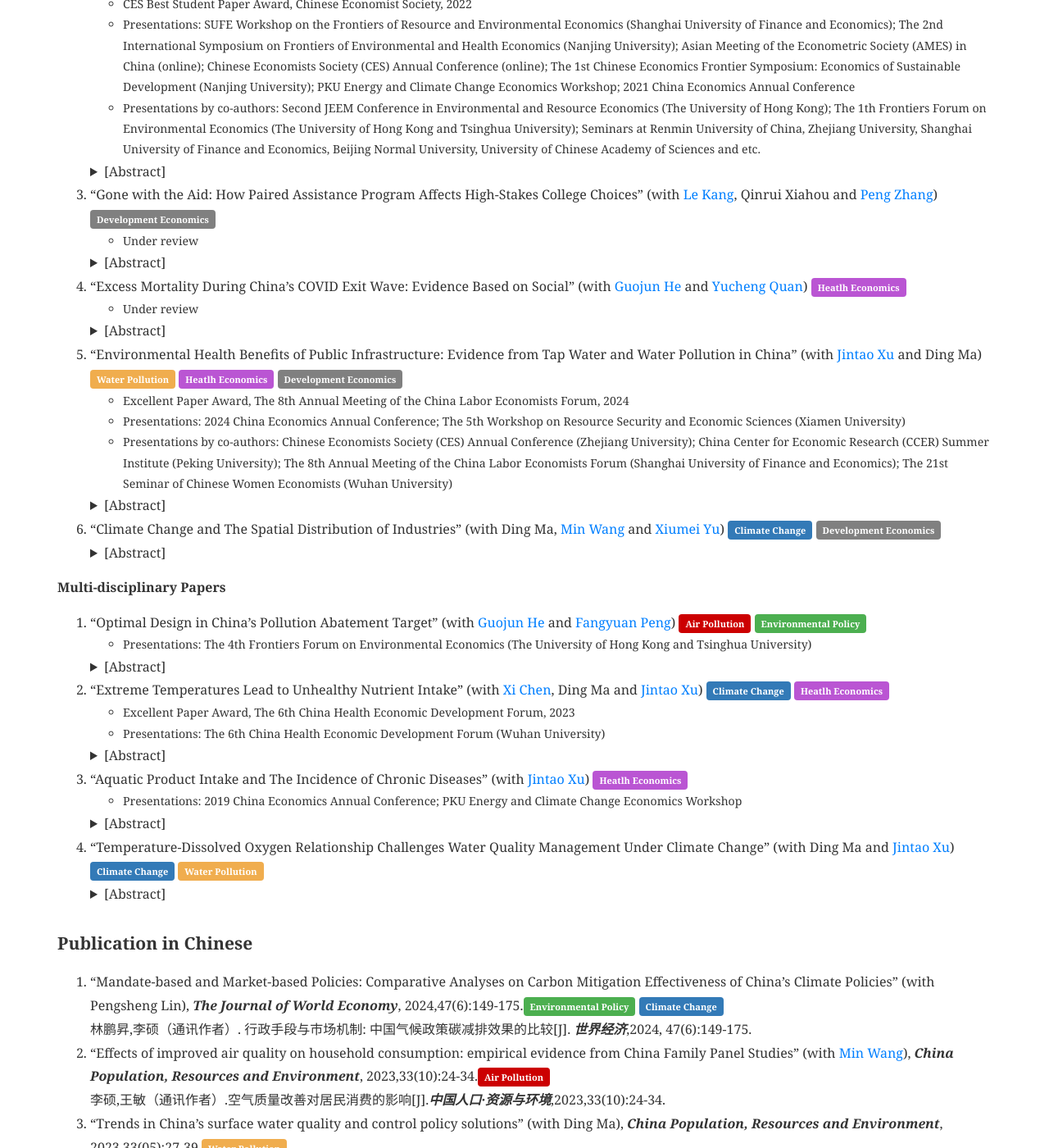
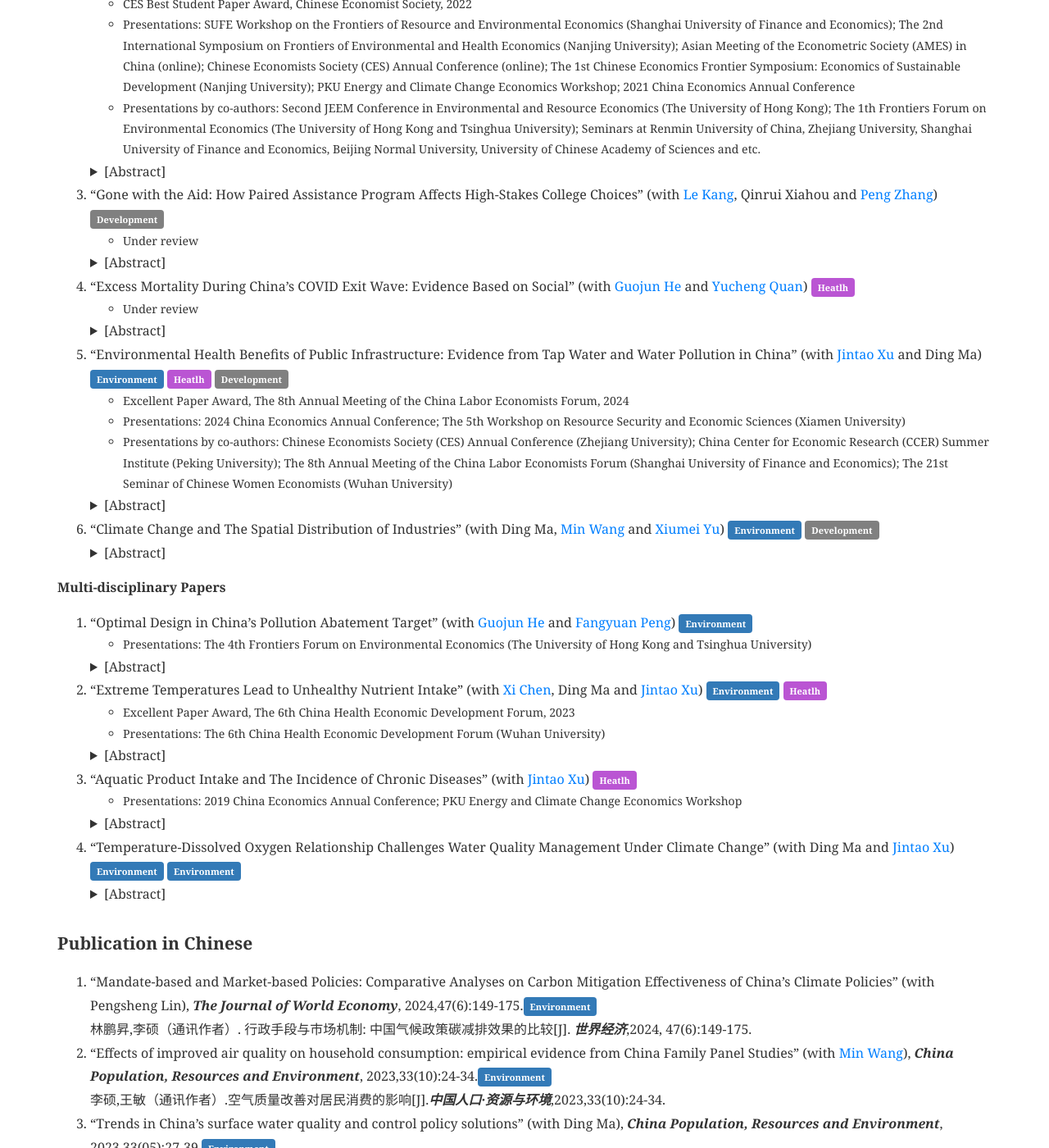
Before and after one commit to shuoliecon/shuoliecon.github.io, a Jekyll site: the page built from pages/_research/index.md, in a window 1280 px wide and 1400 px high, scrolled down 640 px. Shown: the whole window at 82% size. Built offline with Jekyll 4.4.1, drawn with Linux system fonts in a browser that asks for light colours; some of the changed text lies outside the part shown.

Commit message:
Update index.md

```diff
--- a/pages/_research/index.md
+++ b/pages/_research/index.md
@@ -18,12 +18,12 @@ As an economist, my ultimate goal is to contribute to sustainable development. M
 #### Economics Papers
 
 <ol>
-<li> “Climate Risks and The Performance of Chinese-Listed Companies” (with <a href="https://www.guojunhe.com/">Guojun He</a>) <span class="label label-a">Climate Change</span></li>
+<li> “Climate Risks and The Performance of Chinese-Listed Companies” (with <a href="https://www.guojunhe.com/">Guojun He</a>) <span class="label label-a">Environment</span></li>
 <ul><li>Presentations: HKU Econ Brownbag</li></ul>
 <span class="glyphicon glyphicon-star" aria-hidden="true"></span> <details><summary>[Abstract]</summary>This paper investigates the impact of physical climate risks on the performance of publicly listed companies in China over nearly two decades. We collect comprehensive climate risk data from multiple sources, including extreme high and low temperatures, droughts, floods, and typhoons, and incorporate various forms of physical climate risks into our analysis. Employing a two-way fixed effects model for company-by-year panel data, we analyze the effects of these risks on company profitability, measured by Return on Assets (ROA). Our findings indicate that the exposure of subsidiaries to climate risks has a significantly negative impact on profitability, while the exposure of headquarters is inconsequential. We also examine the adaptation strategies employed by companies in response to climate risks and find that aggregate-level adaptation outperforms firm-specific counterparts in China. The paper further investigates the stock market’s reaction to physical climate risks and reveals that the stock market has scarcely accounted for the impacts of these risks in comparison to the measure of accounting profitability. Our study contributes to the climate finance literature by providing evidence of the effects of physical climate risks on company performance in China and highlighting the importance of considering subsidiaries’ climate risks and adaptation strategies.</details>
 
 
-<li>“Environmental Regulation and Firms’ Extensive Margin Decisions” (with <a href="https://en.nsd.pku.edu.cn/faculty/fulltime/w/240007.htm">Min Wang</a>) <span class="label label-d">Environmental Policy</span> <span class="label label-f">Development Economics</span></li>
+<li>“Environmental Regulation and Firms’ Extensive Margin Decisions” (with <a href="https://en.nsd.pku.edu.cn/faculty/fulltime/w/240007.htm">Min Wang</a>) <span class="label label-a">Environment</span> <span class="label label-f">Development</span></li>
 <ul><li>R&R at <b><i>Journal of Environmental Economics and Management</i></b></li></ul>
 <ul><li>CES Best Student Paper Award, Chinese Economist Society, 2022</li></ul>
 <ul><li>Presentations: SUFE Workshop on the Frontiers of Resource and Environmental Economics (Shanghai University of Finance and Economics); The 2nd International Symposium on Frontiers of Environmental and Health Economics (Nanjing University); Asian Meeting of the Econometric Society (AMES) in China (online); Chinese Economists Society (CES) Annual Conference (online); The 1st Chinese Economics Frontier Symposium: Economics of Sustainable Development (Nanjing University); PKU Energy and Climate Change Economics Workshop; 2021 China Economics Annual Conference</li></ul>
@@ -31,17 +31,17 @@ As an economist, my ultimate goal is to contribute to sustainable development. M
 <details><summary>[Abstract]</summary>The paper explores the impacts of environmental regulation on Chinese firms’ extensive margin decisions and consequent changes in the market structure of regulated industries. Although environmental regulation deters firm entry and increases firm exit, it asymmetrically targets entrants more than incumbents. Through the market selection mechanism, large and private entrants are less inclined to enter the market in response to regulation, while small incumbents are more likely to exit. We finally examine whether incumbents in regulated cities adjust their inter-city investments to non-regulated cities and find no significant results, alleviating concerns regarding the regulation’s spatial spillover effects.</details>
 
 
-<li>“Gone with the Aid: How Paired Assistance Program Affects High-Stakes College Choices” (with <a href="https://sites.google.com/view/lekang/home">Le Kang</a>, Qinrui Xiahou and <a href="https://pengzhang.weebly.com">Peng Zhang</a>) <span class="label label-f">Development Economics</span></li>
+<li>“Gone with the Aid: How Paired Assistance Program Affects High-Stakes College Choices” (with <a href="https://sites.google.com/view/lekang/home">Le Kang</a>, Qinrui Xiahou and <a href="https://pengzhang.weebly.com">Peng Zhang</a>) <span class="label label-f">Development</span></li>
 <ul><li>Under review</li></ul>
 <details><summary>[Abstract]</summary>As the world contends with persistent poverty and losses from natural disasters, the provision of aid becomes increasingly vital. However, the empirical examination of the mutual benefits of aid is complicated due to endogeneity concerns. This paper provides a novel perspective on the unintended consequences of aid by exploring a post-earthquake reconstruction program in China. Leveraging the quasi-random pair assignment, we find a 40% increase in students from aided counties choosing universities in donor provinces, with stronger responses from high-achieving and engineering students. Besides, attending universities in donor provinces can increase students’ likelihood of migrating to these provinces and lifetime earnings by 26.43%. This paper underscores the potential benefits of aid for both providers and recipients: providers can attract skilled individuals and garner affinity from aided regions, and recipients can experience lifelong benefits.</details>
 
 
-<li>“Excess Mortality During China’s COVID Exit Wave: Evidence Based on Social” (with <a href="https://www.guojunhe.com/">Guojun He</a> and <a href="https://www.yuchengquan.com/">Yucheng Quan</a>) <span class="label label-e">Heatlh Economics</span></li>
+<li>“Excess Mortality During China’s COVID Exit Wave: Evidence Based on Social” (with <a href="https://www.guojunhe.com/">Guojun He</a> and <a href="https://www.yuchengquan.com/">Yucheng Quan</a>) <span class="label label-e">Heatlh</span></li>
 <ul><li>Under review</li></ul>
 <details><summary>[Abstract]</summary>China experienced a nationwide transmission of COVID-19 after the government abandoned its stringent zero-COVID policy in December 2022. Based on a manually collected dataset of elite deaths in China, this paper presents the first ex-post estimate of excess mortality during China’s COVID exit wave. We find a significant increase in excess mortality in late 2022 and early 2023, with the peak weekly excess mortality for those above age 65 increasing by over 10-fold. However, the elevated mortality returned to the pre-pandemic level in four to five weeks. We further estimate that there were at least 1.44 million during China’s COVID pandemic, driven mostly by the exit wave. Nevertheless, China’s total mortality cost during the pandemic remains low relative to comparable countries, because COVID-19 was under control most of the time from 2020 to 2022. We provide a case study showing how to use elite information to infer population excess mortality.</details>
 
 
-<li>“Environmental Health Benefits of Public Infrastructure: Evidence from Tap Water and Water Pollution in China” (with <a href="https://en.nsd.pku.edu.cn/faculty/fulltime/x/239550.htm">Jintao Xu</a> and Ding Ma) <span class="label label-b">Water Pollution</span> <span class="label label-e">Heatlh Economics</span> <span class="label label-f">Development Economics</span></li>
+<li>“Environmental Health Benefits of Public Infrastructure: Evidence from Tap Water and Water Pollution in China” (with <a href="https://en.nsd.pku.edu.cn/faculty/fulltime/x/239550.htm">Jintao Xu</a> and Ding Ma) <span class="label label-a">Environment</span> <span class="label label-e">Heatlh</span> <span class="label label-f">Development</span></li>
 <ul><li>Excellent Paper Award, The 8th Annual Meeting of the China Labor Economists Forum, 2024</li></ul>
 <ul><li>Presentations: 2024 China Economics Annual Conference; The 5th Workshop on Resource Security and Economic Sciences (Xiamen University)</li></ul>
 <ul><li>Presentations by co-authors: Chinese Economists Society (CES) Annual Conference (Zhejiang University); China Center for Economic Research (CCER) Summer Institute (Peking University); The 8th Annual Meeting of the China Labor Economists Forum (Shanghai University of Finance and Economics); The 21st Seminar of Chinese Women Economists (Wuhan University)</li></ul>
@@ -49,44 +49,44 @@ As an economist, my ultimate goal is to contribute to sustainable development. M
 
 
 <li>“Climate Change and The Spatial Distribution of Industries” (with Ding Ma, <a href="https://en.nsd.pku.edu.cn/faculty/fulltime/w/240007.htm">Min Wang</a> and <a href="https://csxy.zuel.edu.cn/2019/1104/c7501a227525/page.htm">Xiumei Yu</a>)
-<span class="label label-a">Climate Change</span> <span class="label label-f">Development Economics</span></li>
+<span class="label label-a">Environment</span> <span class="label label-f">Development</span></li>
 <details><summary>[Abstract]</summary>This paper explores the impacts of long-term temperature changes on the spatial distribution of industries, focusing on temperature effects on firm entry and exit. Using the information on all firms registered in China, we find a robust inverted U-shaped relationship between temperature change and firm entry and a significant relationship between high temperature and firm exit. This result indicates that extreme cold or hot temperatures reduce firm entry and increase firm exit. The effects are more significant for large firms and differ across sectors. In response to extreme temperatures, firms may migrate across regions through inter-regional equity investments to create new firms. The long-run projection shows that climate change may significantly reshape the spatial distribution of industries.</details>
 </ol>
 
 #### Multi-disciplinary Papers
 
 <ol>
-<li>“Optimal Design in China’s Pollution Abatement Target” (with <a href="https://www.guojunhe.com/">Guojun He</a> and <a href="https://www.fangyuanpeng.com/home">Fangyuan Peng</a>) <span class="label label-c">Air Pollution</span> <span class="label label-d">Environmental Policy</span></li>
+<li>“Optimal Design in China’s Pollution Abatement Target” (with <a href="https://www.guojunhe.com/">Guojun He</a> and <a href="https://www.fangyuanpeng.com/home">Fangyuan Peng</a>) <span class="label label-a">Environment</span> </li>
 <ul><li>Presentations: The 4th Frontiers Forum on Environmental Economics (The University of Hong Kong and Tsinghua University)</li></ul>
 <details><summary>[Abstract]</summary>Addressing air pollution is a critical challenge. Traditional air pollution regulations chiefly focus on areas with the highest pollution levels. However, the regions with the most significant pollution levels may not always be the primary contributors to nationwide pollution due to the long-distance transport of air pollutants. This paper uses high-frequency backward trajectory data to examine the spillover effects of PM2.5 pollution in China from 2015 to 2023. The city-pair regression demonstrates a statistically significant positive association between the pollution levels in source and destination cities. Notably, the geographic distribution of air pollution spillover impact substantially diverges from the pattern of PM2.5 concentration, highlighting a discrepancy between local air pollution levels and their national contributions. This study further shows that China’s past city-level PM2.5 reduction targets were mainly based on PM2.5 concentration rather than the local air pollution’s contribution to national levels, indicating a potential loss in efficiency. Finally, the paper suggests an alternative pollution reduction target allocation strategy that considers spillover effects. The findings imply that China has disproportionately concentrated on the most polluted cities while under-responding to many less-polluted cities with significant spillover impacts.</details>
 
 
-<li>“Extreme Temperatures Lead to Unhealthy Nutrient Intake” (with <a href="https://ysph.yale.edu/profile/xi-chen/">Xi Chen</a>, Ding Ma and <a href="https://en.nsd.pku.edu.cn/faculty/fulltime/x/239550.htm">Jintao Xu</a>)  <span class="label label-a">Climate Change</span> <span class="label label-e">Heatlh Economics</span></li>
+<li>“Extreme Temperatures Lead to Unhealthy Nutrient Intake” (with <a href="https://ysph.yale.edu/profile/xi-chen/">Xi Chen</a>, Ding Ma and <a href="https://en.nsd.pku.edu.cn/faculty/fulltime/x/239550.htm">Jintao Xu</a>)  <span class="label label-a">Environment</span> <span class="label label-e">Heatlh</span></li>
 <ul><li>Excellent Paper Award, The 6th China Health Economic Development Forum, 2023</li></ul>
 <ul><li>Presentations: The 6th China Health Economic Development Forum (Wuhan University)</li></ul>
 <details><summary>[Abstract]</summary>Climate change-induced extreme temperatures threaten agriculture and exacerbate global food insecurity. While the temperature effects on food supply are well-known, we provide the first evidence of short-term fluctuations in extreme temperatures influencing food consumption and nutrition intake in China over two decades. The fixed effect models demonstrate that extreme heat reduces carbohydrate and protein intake without affecting fat consumption, whereas cold weather increases all of them and has a largest effect on fat consumption. Vegetable consumption significantly decreases during extreme heat, while dried legume intake notably increases during extreme cold. In contrast, cereal consumption peaks on hot days and declines on cold days. This paper reveals that air conditioners, fans, and heating systems effectively mitigate the impact of temperature extremes, while refrigerators offer minimal benefits. Thus, biological appetite, rather than food accessibility, primarily drives nutrient intake during extreme temperatures. Besides, rural, low-income, male, and child populations exhibit lower vulnerability. Our study suggests climate change may highly decrease the intake of carbohydrate and protein, but not in the same proportion as fat, offering a novel perspective on the temperature-health nexus.</details>
 
 
-<li>“Aquatic Product Intake and The Incidence of Chronic Diseases” (with <a href="https://en.nsd.pku.edu.cn/faculty/fulltime/x/239550.htm">Jintao Xu</a>) <span class="label label-e">Heatlh Economics</span></li>
+<li>“Aquatic Product Intake and The Incidence of Chronic Diseases” (with <a href="https://en.nsd.pku.edu.cn/faculty/fulltime/x/239550.htm">Jintao Xu</a>) <span class="label label-e">Heatlh</span></li>
 <ul><li>Presentations: 2019 China Economics Annual Conference; PKU Energy and Climate Change Economics Workshop</li></ul>
 <details><summary>[Abstract]</summary>This paper employs a Cox proportional hazard model to examine the impact of aquatic product consumption on the risk of four noncommunicable diseases (NCDs) in China, including hypertension, diabetes, heart attack, and stroke. Since the effect of food consumption on health outcomes may be nonlinear, this paper utilizes a nonparametric binned approach to encapsulate the nonlinear effect of aquatic product consumption, exploring the optimal level of intake. Our findings suggest that, compared to no aquatic product intake, consuming less than 100 g/week of aquatic products significantly diminishes the risk of most NCDs. However, we did not find substantial evidence supporting the recommended amount (280-525 g per week) of aquatic product consumption suggested by the Chinese dietary guidelines. This paper has significant implications for diet and nutrition policies.</details>
 
-<li>“Temperature-Dissolved Oxygen Relationship Challenges Water Quality Management Under Climate Change” (with Ding Ma and <a href="https://en.nsd.pku.edu.cn/faculty/fulltime/x/239550.htm">Jintao Xu</a>) <span class="label label-a">Climate Change</span> <span class="label label-b">Water Pollution</span></li>
+<li>“Temperature-Dissolved Oxygen Relationship Challenges Water Quality Management Under Climate Change” (with Ding Ma and <a href="https://en.nsd.pku.edu.cn/faculty/fulltime/x/239550.htm">Jintao Xu</a>) <span class="label label-a">Environment</span> <span class="label label-a">Environment</span></li>
 <details><summary>[Abstract]</summary>Climate change significantly affects various pollution issues, including water quality. This paper explores the influence of temperature on water pollution indicators using a dataset from almost 150 water monitoring stations in China from 2004 to 2017. The study reveals a dominant correlation between dissolved oxygen concentration and air temperature, significantly affecting the seasonal patterns of water pollution indicators. The paper further highlights the potential bias in water quality assessments due to this temperature-dissolved oxygen relationship, leading to the overestimation of water toxicity in hot environments. The study recommends revising water quality standards to account for this correlation and suggests using dissolved oxygen saturation or concentration as indicators based on the purpose of the water source. The research underscores the crucial role of climate change in water quality management and has significant implications for sustainable development goals, emphasizing the need for integrated solutions. This paper contributes to understanding climate change’s impact on water quality and offers valuable insights for policymakers and environmental conservation efforts.</details>
 </ol>
 
 ## Publication in Chinese
 
 <ol>
-<li>“Mandate-based and Market-based Policies: Comparative Analyses on Carbon Mitigation Effectiveness of China’s Climate Policies” (with Pengsheng Lin), <b><i>The Journal of World Economy</i></b>, 2024,47(6):149-175.<span class="label label-d">Environmental Policy</span> <span class="label label-a">Climate Change</span></li>
+<li>“Mandate-based and Market-based Policies: Comparative Analyses on Carbon Mitigation Effectiveness of China’s Climate Policies” (with Pengsheng Lin), <b><i>The Journal of World Economy</i></b>, 2024,47(6):149-175.<span class="label label-a">Environment</span></li>
 林鹏昇,李硕（通讯作者）. 行政手段与市场机制: 中国气候政策碳减排效果的比较[J]. <b><i>世界经济</i></b>,2024, 47(6):149-175.
 
-<li>“Effects of improved air quality on household consumption: empirical evidence from China Family Panel Studies” (with <a href="https://en.nsd.pku.edu.cn/faculty/fulltime/w/240007.htm">Min Wang</a>), <b><i>China Population, Resources and Environment</i></b>, 2023,33(10):24-34.<span class="label label-c">Air Pollution</span></li>
+<li>“Effects of improved air quality on household consumption: empirical evidence from China Family Panel Studies” (with <a href="https://en.nsd.pku.edu.cn/faculty/fulltime/w/240007.htm">Min Wang</a>), <b><i>China Population, Resources and Environment</i></b>, 2023,33(10):24-34.<span class="label label-a">Environment</span></li>
 李硕,王敏（通讯作者）.空气质量改善对居民消费的影响[J].<b><i>中国人口·资源与环境</i></b>,2023,33(10):24-34.
 
-<li>“Trends in China’s surface water quality and control policy solutions” (with Ding Ma), <b><i>China Population, Resources and Environment</i></b>, 2023,33(05):27-39.<span class="label label-b">Water Pollution</span>
+<li>“Trends in China’s surface water quality and control policy solutions” (with Ding Ma), <b><i>China Population, Resources and Environment</i></b>, 2023,33(05):27-39.<span class="label label-a">Environment</span>
 </li>马丁,李硕（通讯作者）.中国地表水水质变化趋势及治理政策应对[J].<b><i>中国人口·资源与环境</i></b>,2023,33(05):27-39.
 
-<li>“Environmental Inspection and Firm Entry: Evidence from Firm Registration Data” (with <a href="https://en.nsd.pku.edu.cn/faculty/fulltime/w/240007.htm">Min Wang</a> and <a href="https://en.nsd.pku.edu.cn/faculty/fulltime/z/239566.htm">Dandan Zhang</a>), <b><i>The Journal of World Economy</i></b>, 2022,45(01):110-132.<span class="label label-d">Environmental Policy</span></li>
+<li>“Environmental Inspection and Firm Entry: Evidence from Firm Registration Data” (with <a href="https://en.nsd.pku.edu.cn/faculty/fulltime/w/240007.htm">Min Wang</a> and <a href="https://en.nsd.pku.edu.cn/faculty/fulltime/z/239566.htm">Dandan Zhang</a>), <b><i>The Journal of World Economy</i></b>, 2022,45(01):110-132.<span class="label label-a">Environment</span></li>
 李硕,王敏,张丹丹（通讯作者）.中央环保督察和企业进入:来自企业注册数据的证据[J].<b><i>世界经济</i></b>,2022,45(01):110-132.
 </ol>
```
